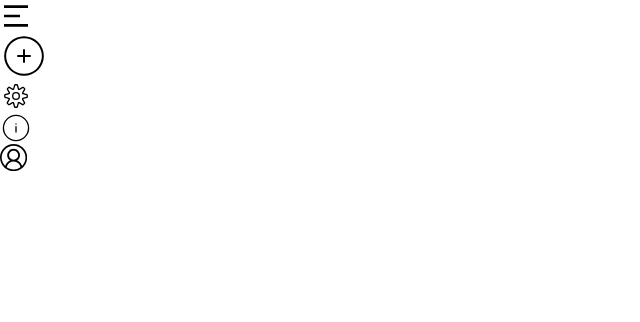
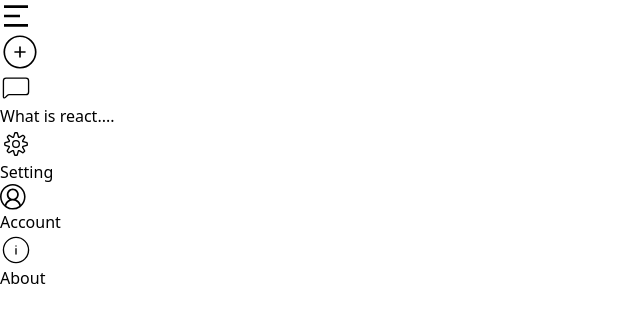
Before and after one commit to Souravhere/GeminiAi, a React (Vite) app: page / in a window 1280 px wide. Shown: the top 322 px of the page, without its empty margins (0-640 px from the left). Built offline with nearby package versions, Linux system fonts and the light colour scheme.

Commit message:
basic ui updated

```diff
--- a/src/components/Sidebar/Sidebar.jsx
+++ b/src/components/Sidebar/Sidebar.jsx
@@ -1,25 +1,37 @@
 import React from 'react';
 import { RiMenu2Fill } from "react-icons/ri";
-import { CiCirclePlus, CiSettings, CiCircleInfo } from "react-icons/ci";
+import { CiCirclePlus, CiSettings, CiCircleInfo, CiChat1 } from "react-icons/ci";
 import { VscAccount } from "react-icons/vsc";
 
 const Sidebar = () => {
   return (
-    <div className='fixed top-0 left-0 bg-slate-800/90 h-screen w-14 overflow-x-hidden'>
+    <div className='fixed top-0 left-0 bg-slate-800/90 h-screen w-fit'>
       {/* TOP div */}
       <div>
       <RiMenu2Fill size={"2em"} className='bg-slate-500 p-2 rounded-full mx-auto mt-3 hover:cursor-pointer'/>
       {/* new chat */}
-        <div className='flex items-center justify-evenly rounded-full mx-2 mt-2 hover:cursor-pointer'>
-          <CiCirclePlus size={"3em"} />
-          {/* <p>New Chat</p> */}
+        <div className='block items-center justify-evenly rounded-full mx-2 mt-2 hover:cursor-pointer'>
+          <CiCirclePlus size={"2.5em"} />
+          <div className='flex items-center justify-evenly mt-2 bg-slate-700 rounded-lg p-[2px] gap-1'>
+            <CiChat1 size={"2em"}/>
+            <p>What is react....</p>
+          </div>
         </div>
       </div>
       {/* BOTTOM div */}
       <div className='absolute bottom-0 left-0 p-3'>
-      <CiSettings size={"2em"} className='hover:cursor-pointer' />
-      <CiCircleInfo size={"2em"} className='mx-auto mt-3 hover:cursor-pointer' />
-      <VscAccount size={"1.7em"} className='mx-auto mt-3 hover:cursor-pointer'/>
+      <div className='flex items-center justify-between mt-2 rounded-lg p-[2px] gap-1 hover:cursor-pointer'>
+        <CiSettings size={"2em"}/>
+        <p>Setting</p>
+      </div>
+      <div className='flex items-center justify-between mt-2 rounded-lg p-[2px] gap-1 hover:cursor-pointer'>
+        <VscAccount size={"1.6em"}/>
+        <p>Account</p>
+      </div>
+      <div className='flex items-center justify-between mt-2 rounded-lg p-[2px] gap-1 hover:cursor-pointer'>
+        <CiCircleInfo size={"2em"}/>
+        <p>About</p>
+      </div>
       </div>
     </div>
   )
```
